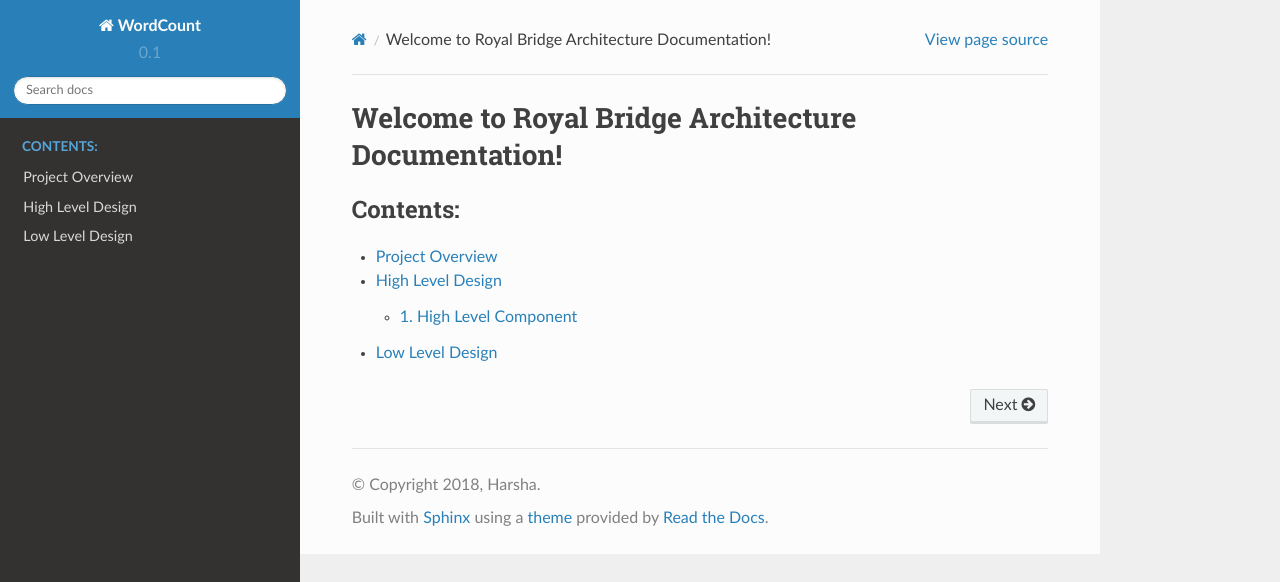
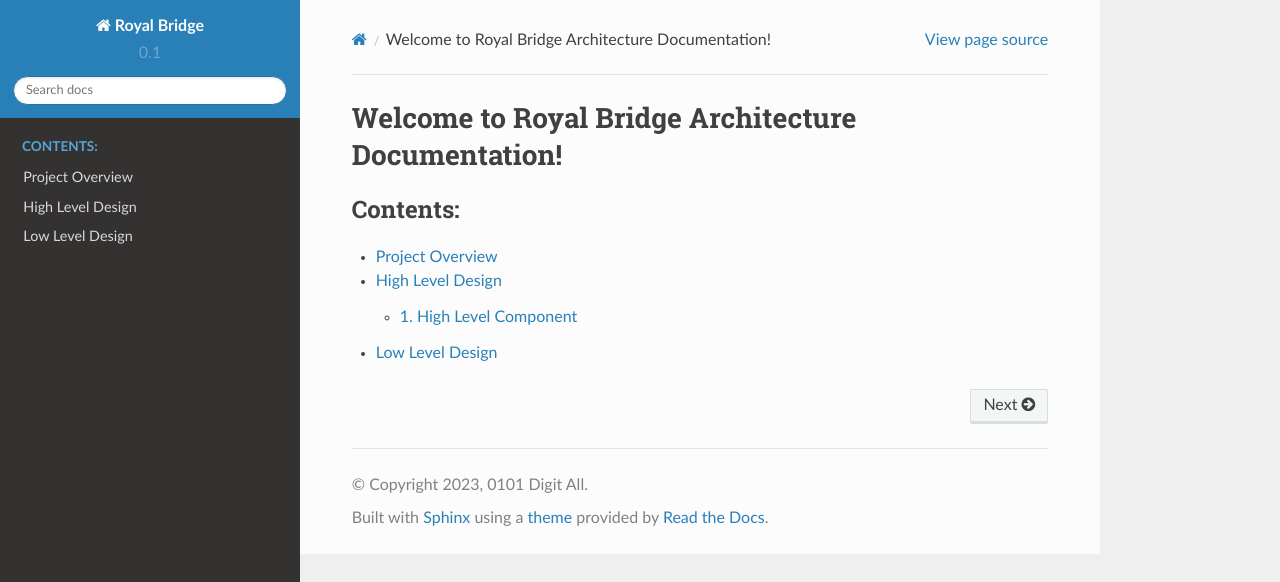
Before and after one commit to 0101digitall/ewill-tech-doc, a Sphinx documentation site: the page built from doc/index.rst, in a window 1280 px wide. Shown: the top 582 px of the page. Built offline with Sphinx 7.4.7 and the Read the Docs theme 2.0.0, drawn with Linux system fonts in a browser that asks for light colours.

Commit message:
user info changed

```diff
--- a/doc/conf.py
+++ b/doc/conf.py
@@ -46,9 +46,9 @@ source_suffix = '.rst'
 master_doc = 'index'
 
 # General information about the project.
-project = 'WordCount'
-copyright = '2018, Harsha'
-author = 'Harsha'
+project = 'Royal Bridge'
+copyright = '2023, 0101 Digit All'
+author = 'Sourav Dey'
 
 # The version info for the project you're documenting, acts as replacement for
 # |version| and |release|, also used in various other places throughout the
@@ -140,7 +140,7 @@ latex_elements = {
 #  author, documentclass [howto, manual, or own class]).
 latex_documents = [
     (master_doc, 'WordCount.tex', 'WordCount Documentation',
-     'Harsha', 'manual'),
+     'Sourav', 'manual'),
 ]
 
 
```
